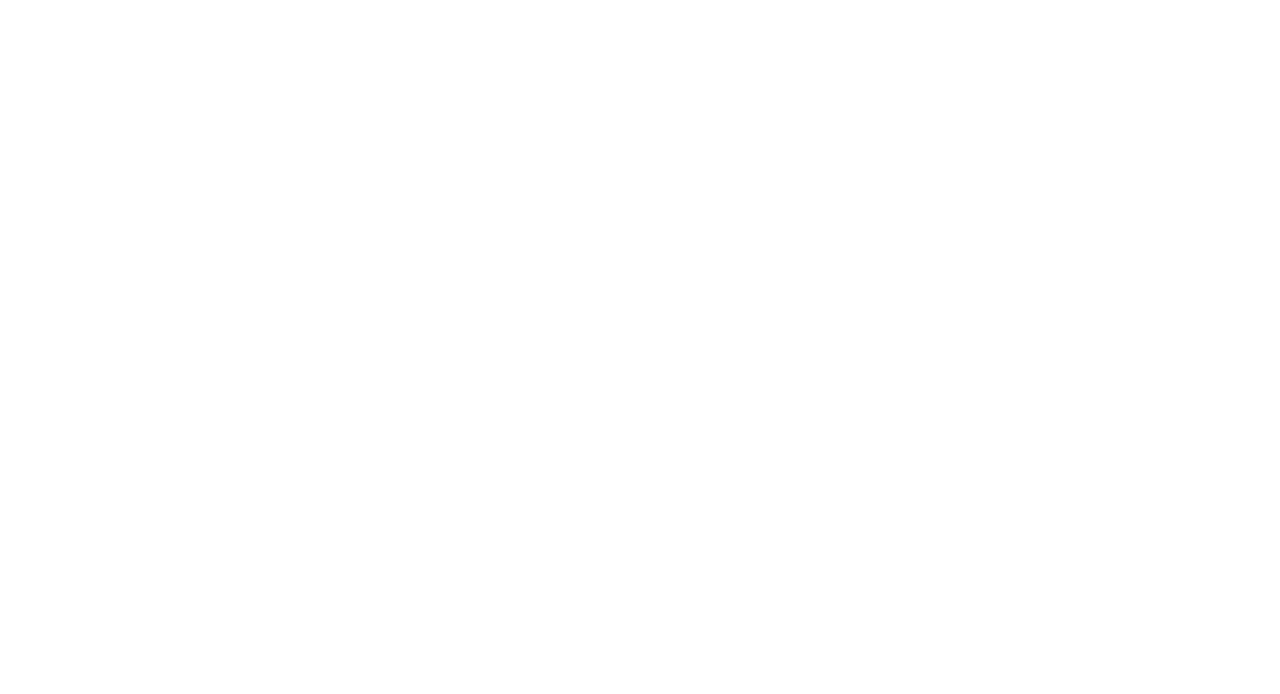
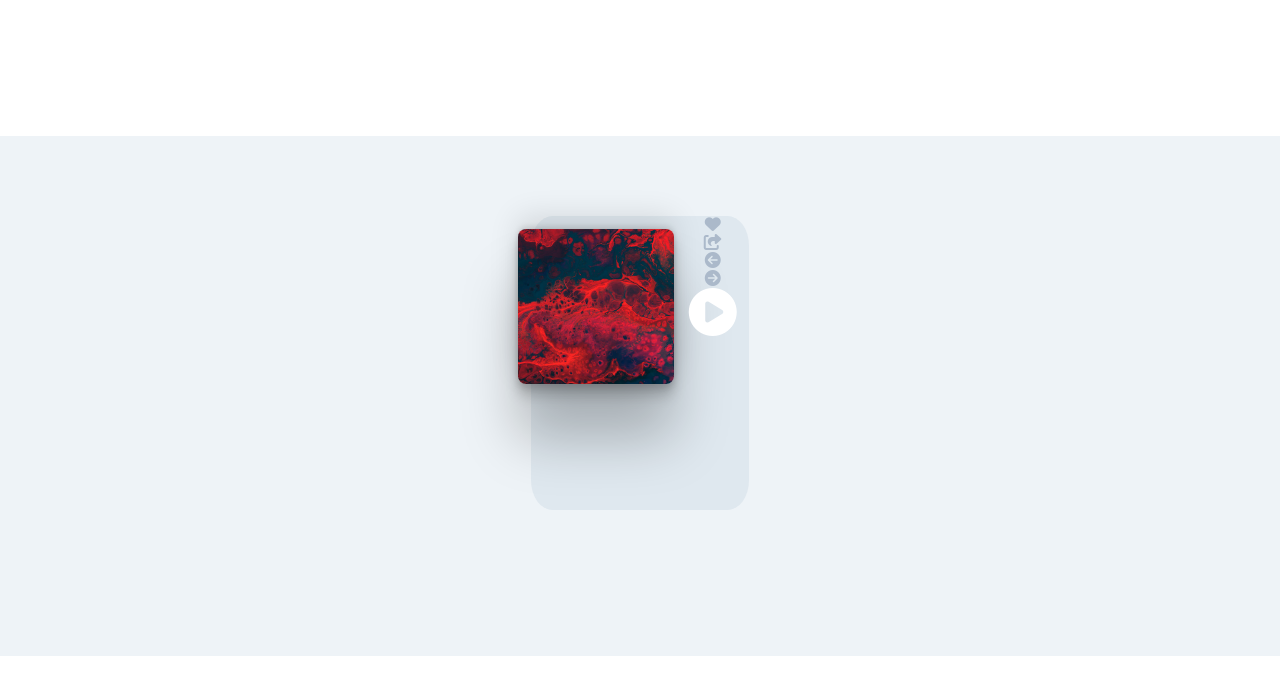
Before and after one commit to banhdacua/LearningHTML, a plain HTML site: page Homework/homework_X_flex/bt3.html in a window 1280 px wide. Drawn offline with Linux system fonts and the light colour scheme.

Commit message:
deadline

```diff
--- a/Homework/homework_X_flex/bt3.html
+++ b/Homework/homework_X_flex/bt3.html
@@ -5,8 +5,38 @@
     <meta http-equiv="X-UA-Compatible" content="IE=edge">
     <meta name="viewport" content="width=device-width, initial-scale=1.0">
     <title>Document</title>
+    <link rel="stylesheet" href="./style_bt3.css">
+    <script src="https://kit.fontawesome.com/ff0503d739.js" crossorigin="anonymous"></script>
 </head>
 <body>
-
+    <div class="container">
+        <div class="item">
+            <div class="item_up">
+                <div class="item_up_left">
+                    <img src="./assets/Img/1.jpg" alt="">
+                </div>
+                <div class="item_up_right">
+                    <div class="button_container">
+                        <div class="item_up_right_button">
+                            <i class="fa-solid fa-heart fa-1x"></i>
+                        </div>
+                        <div class="item_up_right_button">
+                            <i class="fa-solid fa-share-from-square fa-1x"></i>
+                        </div>
+                        <div class="item_up_right_button">
+                            <i class="fa-solid fa-circle-arrow-left fa-1x"></i>
+                        </div>
+                        <div class="item_up_right_button">
+                            <i class="fa-solid fa-circle-arrow-right fa-1x"></i>
+                        </div>
+                        <div class="item_up_right_button button_play">
+                            <i class="fa-solid fa-circle-play fa-3x"></i>
+                        </div>
+                    </div>
+                </div>
+            </div>
+            <div class="item_down"></div>
+        </div>
+    </div>
 </body>
 </html>
--- a/Homework/homework_X_flex/style_bt3.css
+++ b/Homework/homework_X_flex/style_bt3.css
@@ -0,0 +1,66 @@
+body {
+    margin: 0;
+    padding: 17vh 0;
+    align-items: center;
+}
+.container {
+    width: 100%;
+    height: 65vh;
+    background-color: #EEF3F7;
+    padding: 10vh 0;
+    box-sizing: border-box;
+
+}
+.item {
+    width: 17vw;
+    height: 23vw;
+    background-color: #DFE8EF;
+    border-radius: 10%;
+    margin: auto;
+
+}
+.item_up {
+    width: 100%;
+    display: flex;
+    flex-direction: row;
+}
+.item_up_left {
+    width: 100%;
+    padding-top: 1vw;
+    box-sizing: border-box;
+}
+.item_up_right {
+    width: 40%;
+
+}
+.button_container {
+    width: fit-content;
+    display: flex;
+    flex-direction: column;
+    justify-content: space-between;
+    margin: 0 auto;
+}
+img {
+    width: 100%;
+    border-radius: 5%;
+    margin-left: -1vw;
+    box-shadow: rgba(0, 0, 0, 0.25) 0px 54px 55px, rgba(0, 0, 0, 0.12) 0px -12px 30px, rgba(0, 0, 0, 0.12) 0px 4px 6px, rgba(0, 0, 0, 0.17) 0px 12px 13px, rgba(0, 0, 0, 0.09) 0px -3px 5px;
+}
+.item_up_right_button {
+    width: 100%;
+
+    text-align: center;
+    color: #ABB9CA;
+
+    box-sizing: border-box;
+    margin-left: -5px;
+    border-radius: 50%;
+
+
+}
+.button_play {
+    margin-left: -10px;
+    color: white;
+    padding: 0px;
+
+}
--- /dev/null
+++ b/Homework/homework__X1/style.css
@@ -0,0 +1,67 @@
+body {
+    background-color: grey;
+    font-family: 'DM Sans', sans-serif;
+}
+.container {
+  display: flex;
+  flex-direction: row;
+  justify-content: center;
+  padding-top: 10vh;
+}
+.container_item {
+  overflow: hidden;
+  border-radius: 50px;
+  width: 5vw;
+  height: 70vh;
+  transition: all 1s ease-in-out;
+  position: relative;
+}
+.item {
+  width: fit-content;
+  padding: 0.5vh 0;
+  box-sizing: border-box;
+  margin: 0 0.1vw;
+}
+img {
+  height: 100%;
+}
+.item:focus .container_item {
+  width: 50vw;
+}
+.container_icon {
+  position: absolute;
+  bottom: 15px;
+  left: 13px;
+  display: flex;
+  flex-direction: row;
+}
+.icon {
+  width: 3.6vw;
+  height: 3.6vw;
+  background-color: white;
+  border-radius: 50%;
+  text-align: center;
+  box-sizing: border-box;
+  padding: 15px 0 0 1px;
+}
+.content {
+  position: absolute;
+  color: white;
+  font-size: 25px;
+  transition: opacity 1s;
+  bottom: 0px;
+  left: 100px;
+  width: 500px;
+  opacity: 0;
+}
+.content_title {
+  font-weight: bold;
+}
+p {
+  padding: 5px;
+  margin: 0;
+}
+.item:focus .content {
+  height: fit-content;
+  opacity: 1;
+}
--- /dev/null
+++ b/Homework/nhap/style.css
@@ -0,0 +1,3 @@
+h1 {
+    color: red;
+}
```
Also changed, not shown: Homework/homework__X1/bt.html (added, +88 -0 lines), Homework/nhap/index.html (added, +15 -0 lines), Homework/homework_X_flex/assets/Img/1.jpg (added), Homework/homework__X1/assets/Img/1.jpg (added), Homework/homework__X1/assets/Img/2.jpg (added), Homework/homework__X1/assets/Img/3.jpg (added), Homework/homework__X1/assets/Img/4.jpg (added), Homework/homework__X1/assets/Img/5.jpg (added), Homework/nhap/main.js (added).
